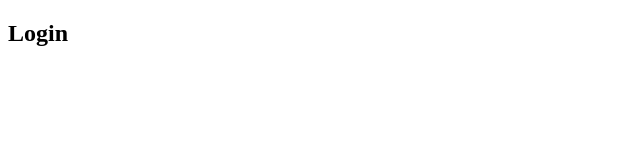
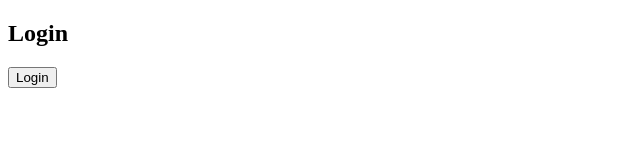
Before and after one commit to hafizswabah/OAuth2.0, a React (Vite) app in the folder Client/: page /login in a window 1280 px wide. Shown: the top 160 px of the page, without its empty margins (0-640 px from the left). Built offline with nearby package versions, Linux system fonts and the light colour scheme.

Commit message:
Login page created

```diff
--- a/Client/src/Pages/Login/Login.jsx
+++ b/Client/src/Pages/Login/Login.jsx
@@ -1,12 +1,23 @@
 import React from 'react'
 import './Login.css'
+import axios from 'axios'
+import { useNavigate } from 'react-router-dom'
+function Login() {
+    function navigate(url) {
+        window.location.href = url;
+      }
 
-function Login() {
+    async function handLogin() {
+        let data = await axios.post("http://localhost:8888/user/request")
+     navigate(data.data.url)
+    }
+
     return (
         <>
             <div className="Login-page">
                 <div className="Login-Box">
                     <h2>Login</h2>
+                    <button onClick={handLogin}>Login</button>
                 </div>
             </div>
         </>
```
